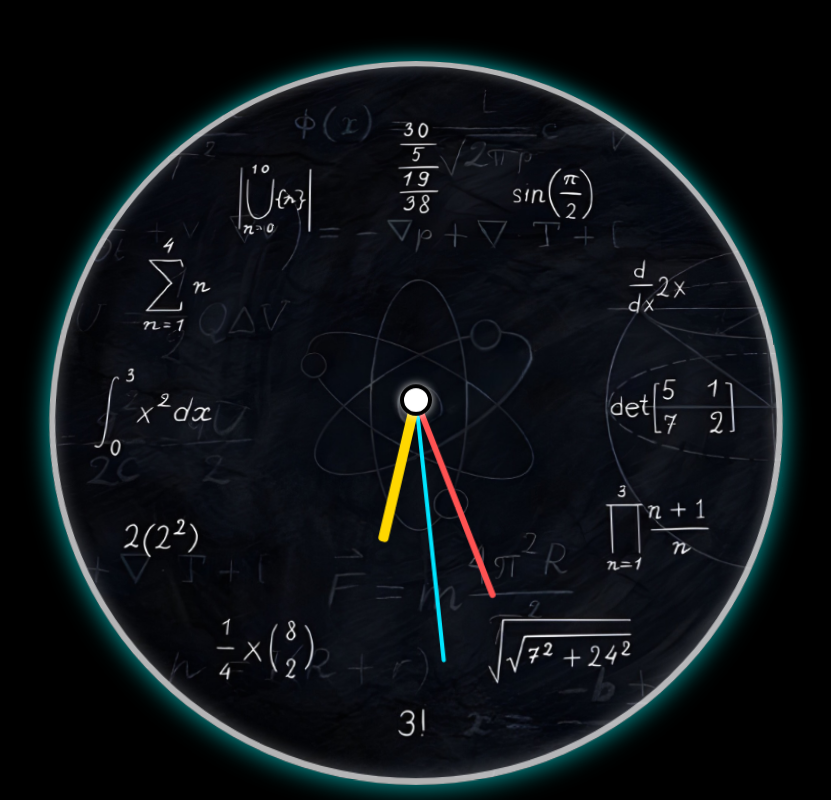
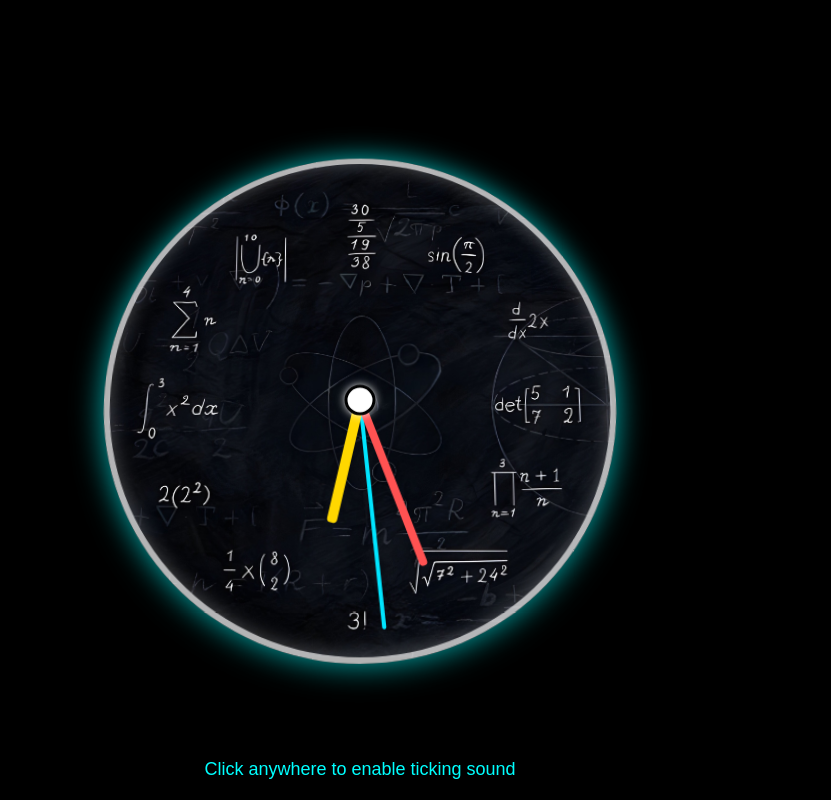
Before and after one commit to akash098p/Clock, a plain HTML site: page index.html in a window 1280 px wide. Shown: the whole page, without its empty margins (280-1111 px from the left). Drawn offline with Linux system fonts and the light colour scheme.

Commit message:
Update index.html

```diff
--- a/index.html
+++ b/index.html
@@ -4,7 +4,6 @@
   <meta charset="UTF-8">
   <meta name="viewport" content="width=device-width, initial-scale=1.0">
   <title>3D Math Clock with Tick Sound</title>
-        background: #fff;
   <style>
     body {
       margin: 0;
@@ -19,12 +18,14 @@
 
     .clock {
       position: relative;
-    width: 90vmin;   /* scale with smaller side of screen */
-    height: 90vmin;
+      width: 90vw;              /* scale with screen width */
+      max-width: 500px;         /* limit size on big screens */
+      aspect-ratio: 1/1;        /* keep it a circle */
       background: url("clock.jpg") no-repeat center/cover;
       border-radius: 50%;
-    border: 0.8vmin solid rgba(255, 255, 255, 0.7);
-    box-shadow: 0 0 3vmin rgba(0,255,255,0.7), inset 0 0 2vmin rgba(255,255,255,0.3);
+      border: 6px solid rgba(255, 255, 255, 0.7);
+      box-shadow: 0 0 30px rgba(0,255,255,0.7),
+                  inset 0 0 20px rgba(255,255,255,0.3);
       transform: perspective(1000px) rotateX(10deg);
     }
 
@@ -34,26 +35,27 @@
       left: 50%;
       transform-origin: center bottom;
       transform: rotate(90deg);
-    border-radius: 0.5vmin;
+      border-radius: 4px;
     }
 
+    /* Make hands scale with clock size */
     .hour {
-    width: 1.2vmin;
-    height: 18vmin;
+      width: 2%;       /* proportional width */
+      height: 25%;     /* proportional length */
       background: #FFD700;
       z-index: 3;
     }
 
     .minute {
-    width: 0.8vmin;
-    height: 26vmin;
+      width: 1.5%;
+      height: 35%;
       background: #ff5252;
       z-index: 2;
     }
 
     .second {
-    width: 0.5vmin;
-    height: 32vmin;
+      width: 0.8%;
+      height: 45%;
       background: #00e5ff;
       z-index: 1;
     }
@@ -62,22 +64,22 @@
       position: absolute;
       top: 50%;
       left: 50%;
-    width: 3vmin;
-    height: 3vmin;
+      width: 5%;
+      height: 5%;
       background: #fff;
-    border: 0.5vmin solid #000;
+      border: 3px solid #000;
       border-radius: 50%;
       transform: translate(-50%, -50%);
       z-index: 5;
-    box-shadow: 0 0 1vmin rgba(255,255,255,0.9);
+      box-shadow: 0 0 8px rgba(255,255,255,0.9);
     }
 
     #notice {
       position: absolute;
-    bottom: 5%;
+      bottom: 20px;
       color: #0ff;
       font-family: sans-serif;
-    font-size: 3vmin;
+      font-size: 18px;
       text-align: center;
       width: 100%;
     }
@@ -90,10 +92,8 @@
     <div class="hand second" id="second"></div>
     <div class="center"></div>
   </div>
-
-
-
   <audio id="tick-sound" src="clock2_tickk.wav" preload="auto"></audio>
+  <div id="notice">Click anywhere to enable ticking sound</div>
 
   <script>
     let soundEnabled = false;
```
Lines whose indentation alone changed are shown as unchanged.
